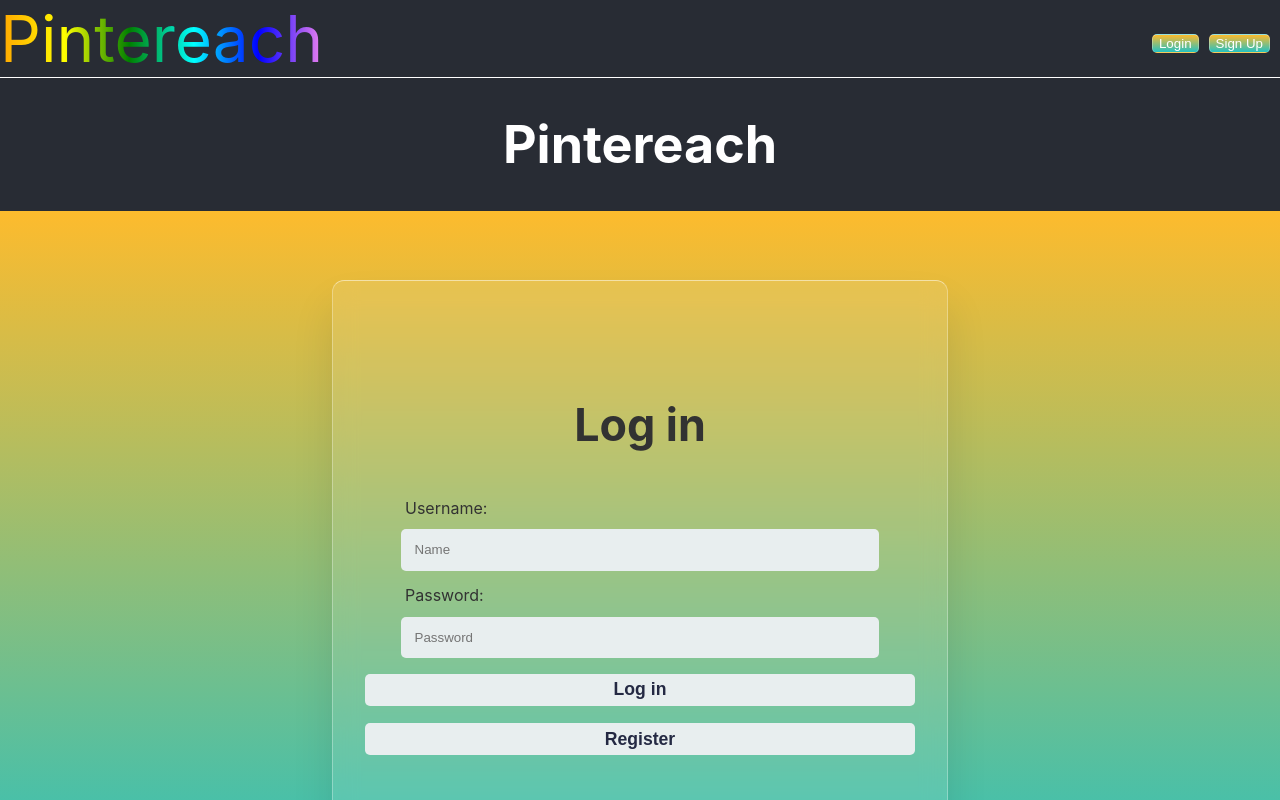
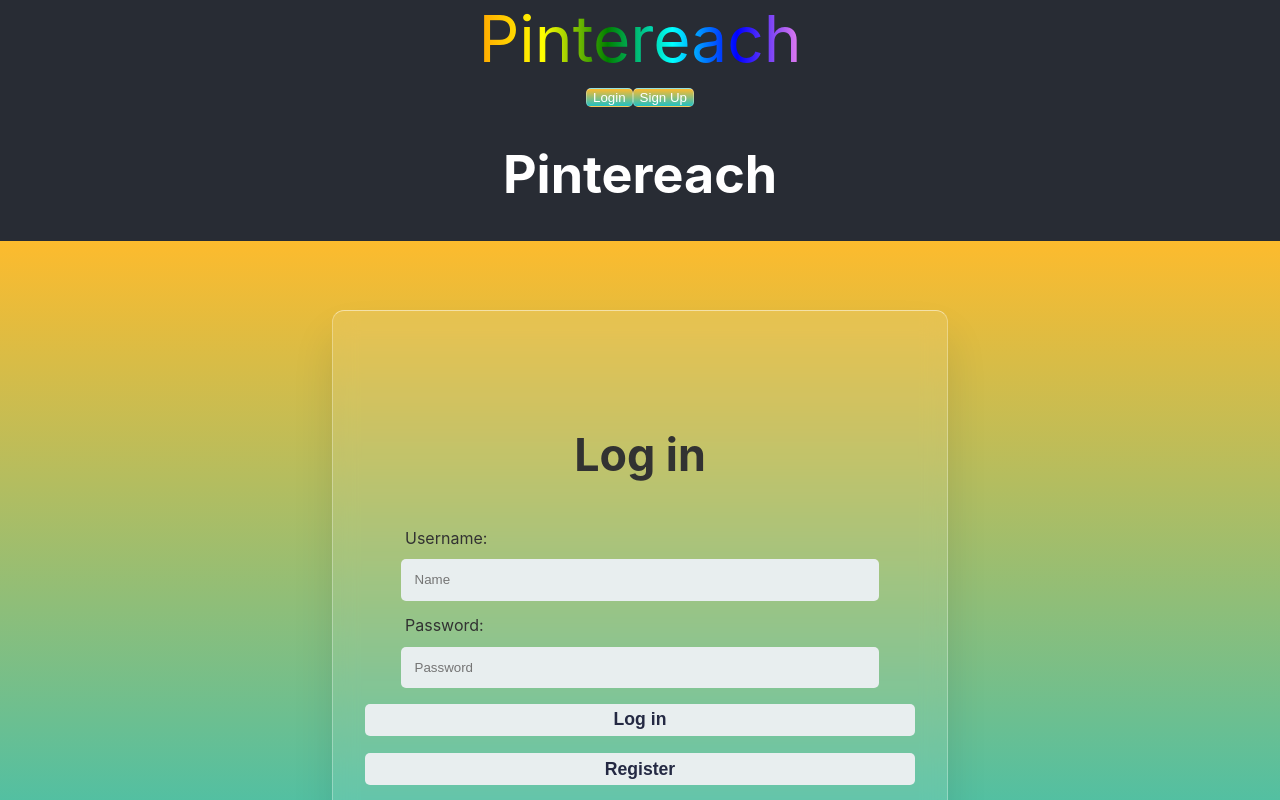
Before and after one commit to ft-pintereach-06/front-end, a React (Create React App) app in the folder pintereach/: page / in a window 1280 px wide. Shown: the top 800 px of the page. Built offline with nearby package versions, Linux system fonts and the light colour scheme.

Commit message:
Working on making my code more clean by putting my styling into a separate component.

```diff
--- a/pintereach/src/components/NavBar.js
+++ b/pintereach/src/components/NavBar.js
@@ -1,59 +1,18 @@
 import React from 'react'
-import { Link } from 'react-router-dom'
-// import { StyledNavBarCard } from '../styled-components/StyledNavBar';
-import styled from 'styled-components'
+import { Link, NavLink } from 'react-router-dom'
+import { StyledNavBarCard } from '../styled-components/StyledNavBar';
 
-const NavContainer = styled.div`
-    text-align: center;
-    width: 100%;
-`
-const StyledNavBar = styled.nav`
-    display: flex;
-    align-items: center;
-    justify-content: space-between;
-    border-bottom: 1px solid white;
-`
-
-const StyledTitle = styled(Link)`
-    color: white;
-    text-decoration: none;
-    background: red;
-    background: -webkit-linear-gradient(left, orange , yellow, green, cyan, blue, violet);
-    background: -o-linear-gradient(right, orange, yellow, green, cyan, blue, violet);
-    background: -moz-linear-gradient(right, orange, yellow, green, cyan, blue, violet);
-    background: linear-gradient(to right, orange , yellow, green, cyan, blue, violet);
-    -webkit-background-clip: text;
-    -webkit-text-fill-color: transparent;
-    font-size: 5vw;
-`
-
-const StyledLinks = styled(Link)`
-    margin-right: 10px;
-`
-const StyledButton = styled.button`
-    background: linear-gradient(0deg, rgba(34,193,195,1) 0%, rgba(253,187,45,1) 100%);
-    border-top: 1px solid rgba(255,255,255,0.5);
-    border-left: 1px solid rgba(255,255,255,0.3);
-    border-right: 1px solid rgba(255,255,255,0.3);
-    border-bottom: 1px solid rgba(255,255,255,0.2);
-    border-radius: 5px;
-    color: white;
-
-    &:hover {
-        background: linear-gradient(0deg, rgba(1,195,193,34) 0%, rgba(1,45,187,253) 100%);
-    }
-`
 
 export default function NavBar() {
     return (
-        <NavContainer>
-            <StyledNavBar>
-                <StyledTitle to='/home'>Pintereach</StyledTitle>
-              <div>
-                <StyledLinks to='/'><StyledButton>Login</StyledButton></StyledLinks>
-                <StyledLinks to='/signup'><StyledButton>Sign Up</StyledButton></StyledLinks>
+        <StyledNavBarCard>
+            <nav>
+                <NavLink className='pintereach' to='/home'>Pintereach</NavLink>
+              <div className='links-container'>
+                <Link to='/'><button>Login</button></Link>
+                <Link to='/signup'><button>Sign Up</button></Link>
               </div>
-            </StyledNavBar>
-        </NavContainer>
+            </nav>
+        </StyledNavBarCard>
     )
 }
--- a/pintereach/src/styled-components/StyledNavBar.js
+++ b/pintereach/src/styled-components/StyledNavBar.js
@@ -1,11 +1,55 @@
 import React from 'react'
 import styled from 'styled-components'
 
-const StyledNavBar = styled.nav`
-    display: flex;
-    justify-content: space-between;
-    align-items: center;
-    border-bottom: 1px solid white;
+const StyledNavBar = styled.div`
+   text-align:center;
+   width:100%;
+
+   .nav {
+        display: flex;
+        align-items: center;
+        justify-content: space-between;
+        border-bottom: 1px solid white;
+   }
+
+   .pintereach{
+    max-width: 50%fit-content;
+    text-decoration: none;
+    background: red;
+    background: -webkit-linear-gradient(left, orange , yellow, green, cyan, blue, violet);
+    background: -o-linear-gradient(right, orange, yellow, green, cyan, blue, violet);
+    background: -moz-linear-gradient(right, orange, yellow, green, cyan, blue, violet);
+    background: linear-gradient(to right, orange , yellow, green, cyan, blue, violet);
+    -webkit-background-clip: text;
+    -webkit-text-fill-color: transparent;
+    font-size: 5vw;
+   }
+
+   div .links-container {
+       width: 50%fit-content;
+   }
+
+   Link {
+       margin-right: 10px;
+   }
+
+   button {
+    background: linear-gradient(0deg, rgba(34,193,195,1) 0%, rgba(253,187,45,1) 100%);
+    border-top: 1px solid rgba(255,255,255,0.5);
+    border-left: 1px solid rgba(255,255,255,0.3);
+    border-right: 1px solid rgba(255,255,255,0.3);
+    border-bottom: 1px solid rgba(255,255,255,0.2);
+    border-radius: 5px;
+    color: white;
+
+    &:hover {
+        background: linear-gradient(0deg, rgba(1,195,193,34) 0%, rgba(1,45,187,253) 100%);
+        transition: all .4s ease-in-out;
+    }
+
+    transition: all .4s ease-in-out;
+   }
+
 `
 export const StyledNavBarCard = ({children}) => {
     return <StyledNavBar>{children}</StyledNavBar>;
```
